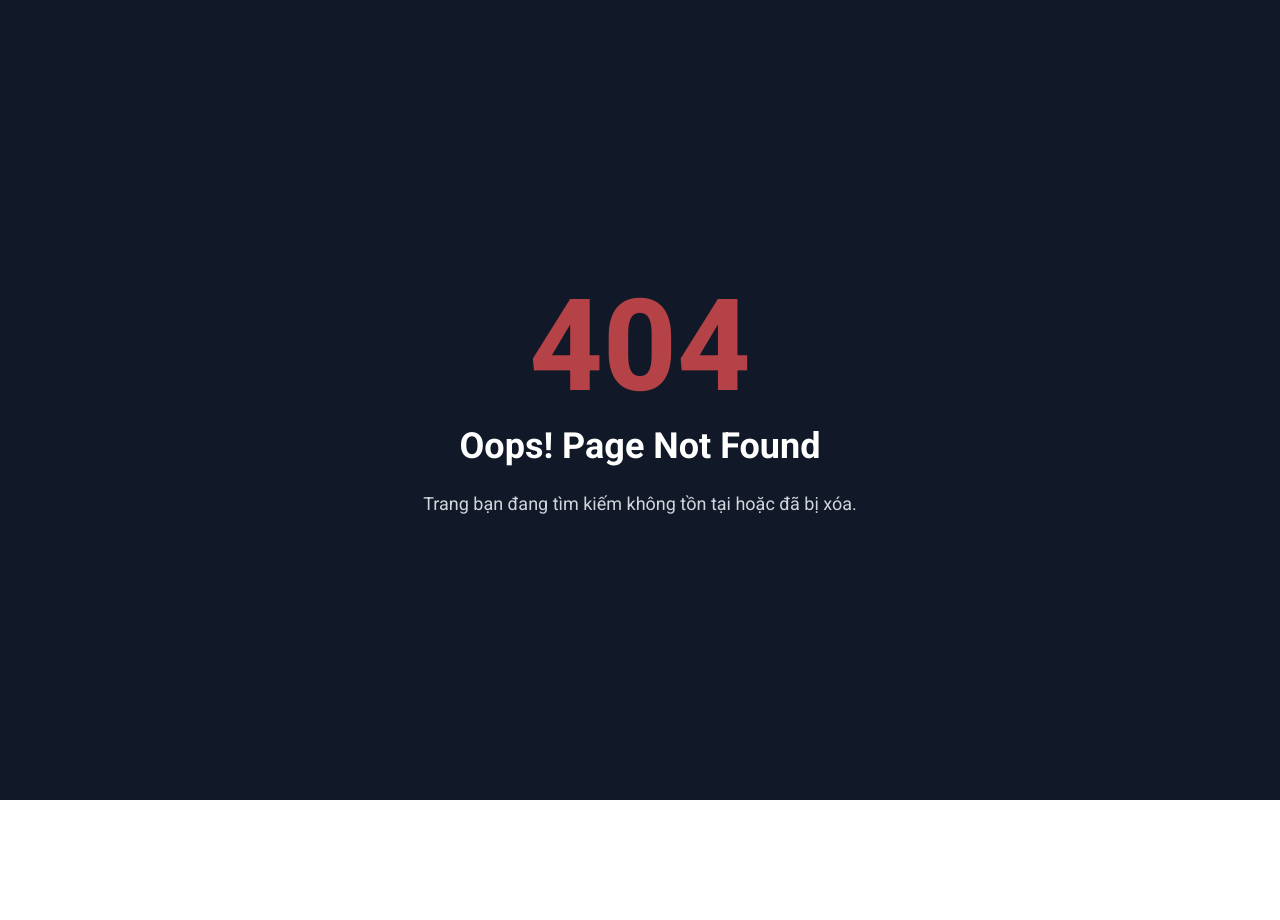
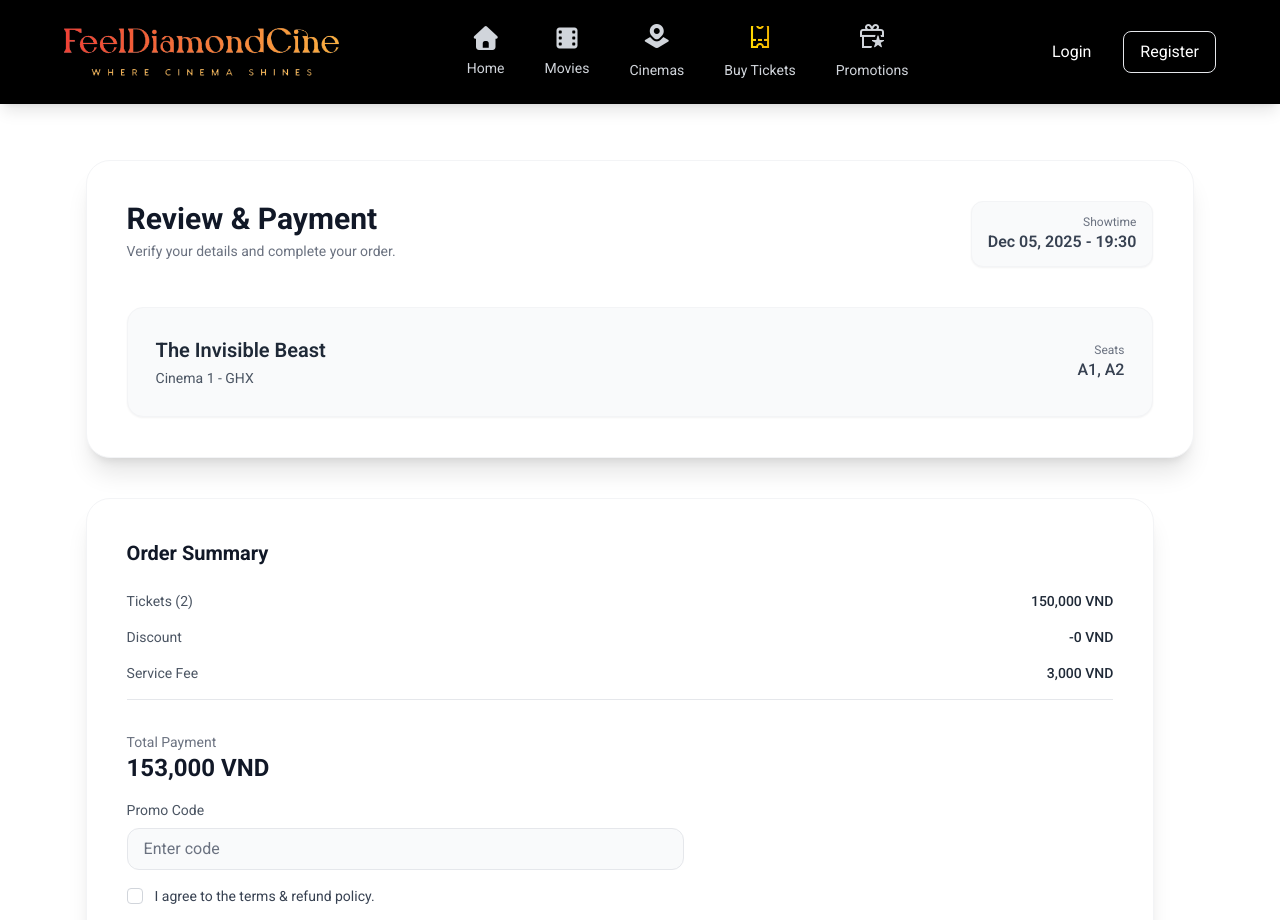
Before and after one commit to diepphuphuocloc24/Cybersoft_BC90-Movie_Ticket_Booking__Group_5-Loc-KCuong, a React (Vite) app in the folder MovieTicketBookingProject/: page /check-out in a window 1280 px wide. Before the commit this address had no page. Shown: the top 920 px of the page. Before the commit the page ends 800 px from the top, so only its background shows below. Built offline with nearby package versions, Linux system fonts and the light colour scheme; a web font is replaced by a local one.

Commit message:
Loc add CheckOut Page and fix bug for image

```diff
--- a/MovieTicketBookingProject/src/pages/1.HomeTemplate/4.TicketBooking/index.jsx
+++ b/MovieTicketBookingProject/src/pages/1.HomeTemplate/4.TicketBooking/index.jsx
@@ -1,5 +1,6 @@
 import React, { useState } from 'react'
 import dataSeats from './danhSachGhe.json'
+import { Link } from 'react-router-dom';
 
 const TicketBooking = () => {
     const [propSeats, setPropSeats] = useState(dataSeats);
@@ -184,7 +185,7 @@ const TicketBooking = () => {
                 <div className="flex flex-col items-center bg-gray-300 p-6 gap-6">
 
                     {/* SCREEN */}
-                    <div className="w-full bg-gradient-to-r from-amber-300 via-amber-200 to-amber-300 text-black py-3 rounded-xl text-xl font-extrabold tracking-wider text-center shadow-xl shadow-amber-400/50 border border-amber-400">
+                    <div className="w-full bg-linear-to-r from-amber-300 via-amber-200 to-amber-300 text-black py-3 rounded-xl text-xl font-extrabold tracking-wider text-center shadow-xl shadow-amber-400/50 border border-amber-400">
                         SCREEN
                     </div>
 
@@ -250,35 +251,41 @@ const TicketBooking = () => {
                     </div>
                 </div>
 
-                <h2 className="text-3xl font-extrabold text-gray-800 mb-6 border-b py-15">
-                    SELECT SEATS
+                <h2 className="text-3xl font-extrabold text-gray-800 mb-6 border-b pb-2 pt-15">
+                    SEATS
                 </h2>
 
-                <div className="bg-white p-6 rounded-2xl shadow-xl mt-8 flex flex-col gap-5 border border-gray-100">
+                <div className="bg-white p-7 rounded-3xl shadow-xl mt-8 flex flex-col gap-6 border border-gray-100 transition-all hover:shadow-2xl">
+
                     <div className="flex justify-between items-center">
-                        <h3 className="text-gray-600 font-medium">
-                            Seats:
+                        <h3 className="text-gray-500 font-semibold tracking-wide">
+                            Seats
                         </h3>
-                        <span className="text-lg font-semibold text-gray-800">
+                        <span className="text-xl font-bold text-gray-800 bg-gray-50 px-3 py-1 rounded-lg shadow-sm">
                             {activeSeats.length > 0 ? activeSeats.join(', ') : 'Not selected'}
                         </span>
                     </div>
 
-                    <div className="border-t pt-4 border-red-200 flex justify-between items-center">
-                        <h3 className="text-xl text-red-600 font-bold">
-                            Subtotal:
+                    <div className="border-t pt-5 border-red-200 flex justify-between items-center">
+                        <h3 className="text-2xl text-red-600 font-extrabold tracking-wide">
+                            Subtotal
                         </h3>
-                        <span className="text-2xl font-extrabold text-red-600">
+                        <span className="text-3xl font-extrabold text-red-600 drop-shadow-sm">
                             110.500đ
                         </span>
                     </div>
 
                     <div className="flex justify-end mt-4">
-                        <button className="bg-red-600 text-white font-extrabold py-3 px-6 rounded-xl hover:bg-red-700 transition-all duration-300 shadow-lg shadow-red-300/50 transform hover:scale-105 **w-auto**">
+                        <Link
+                            to="/check-out"
+                            className="bg-red-600 text-white font-extrabold py-3 px-8 rounded-2xl hover:bg-red-700 transition-all duration-300 shadow-lg shadow-red-400/40 transform hover:scale-105 active:scale-95 cursor-pointer text-lg tracking-wide"
+                        >
                             Buy Ticket
-                        </button>
+                        </Link>
                     </div>
+
                 </div>
+
             </div>
         </div>
     )
--- /dev/null
+++ b/MovieTicketBookingProject/src/pages/1.HomeTemplate/5.CheckOut/index.jsx
@@ -0,0 +1,105 @@
+import React from 'react'
+import { NavLink } from 'react-router-dom'
+
+const CheckOut = () => {
+    return (
+        <section className="min-h-screen bg-gradient-to-br from-gray-50 to-gray-100 py-14 px-6">
+            <div className="container mx-auto grid grid-cols-1 lg:grid-cols-3 gap-10">
+
+                <div className="lg:col-span-2 bg-white rounded-3xl p-10 shadow-xl border border-gray-100 transition-all hover:shadow-2xl">
+                    <div className="flex items-start justify-between">
+                        <div>
+                            <h1 className="text-3xl font-bold text-gray-900">Review & Payment</h1>
+                            <p className="text-sm text-gray-500 mt-1">Verify your details and complete your order.</p>
+                        </div>
+
+                        <div className="text-right bg-gray-50 px-4 py-3 rounded-xl border border-gray-100 shadow-sm">
+                            <p className="text-xs text-gray-500">Showtime</p>
+                            <p className="font-semibold text-gray-700">Dec 05, 2025 - 19:30</p>
+                        </div>
+                    </div>
+
+                    <div className="mt-10 border border-gray-100 rounded-2xl p-7 bg-gray-50 shadow-sm transition-all hover:shadow-md hover:bg-gray-100 cursor-pointer">
+                        <div className="flex items-center justify-between">
+                            <div>
+                                <h2 className="text-xl font-semibold text-gray-800">The Invisible Beast</h2>
+                                <p className="text-sm text-gray-600 mt-1">Cinema 1 - GHX</p>
+                            </div>
+
+                            <div className="text-right">
+                                <p className="text-xs text-gray-500">Seats</p>
+                                <p className="font-medium text-gray-700">A1, A2</p>
+                            </div>
+                        </div>
+                    </div>
+                </div>
+
+                <div className="bg-white rounded-3xl p-10 shadow-xl border border-gray-100 transition-all hover:shadow-2xl">
+                    <h3 className="text-xl font-bold text-gray-900">Order Summary</h3>
+
+                    <div className="mt-6 space-y-4">
+                        <div className="flex justify-between text-sm text-gray-600 hover:text-gray-800 transition cursor-pointer">
+                            <span>Tickets (2)</span>
+                            <span className="font-medium text-gray-800">150,000 VND</span>
+                        </div>
+
+                        <div className="flex justify-between text-sm text-gray-600 hover:text-gray-800 transition cursor-pointer">
+                            <span>Discount</span>
+                            <span className="font-medium text-gray-800">-0 VND</span>
+                        </div>
+
+                        <div className="flex justify-between text-sm text-gray-600 hover:text-gray-800 transition cursor-pointer">
+                            <span>Service Fee</span>
+                            <span className="font-medium text-gray-800">3,000 VND</span>
+                        </div>
+
+                        <div className="pt-4 border-t border-gray-200"></div>
+
+                        <div className="flex justify-between items-center">
+                            <div>
+                                <div className="text-sm text-gray-500">Total Payment</div>
+                                <div className="text-2xl font-bold text-gray-900">153,000 VND</div>
+                            </div>
+                        </div>
+
+                        <div className="mt-6">
+                            <label className="block text-sm text-gray-600">Promo Code</label>
+
+                            <div className="mt-2 flex">
+                                <input
+                                    placeholder="Enter code"
+                                    className="w-4/7 px-4 py-2 border rounded-xl bg-gray-50 focus:ring-2 focus:ring-red-500 transition outline-none"
+                                />
+                                <button
+                                    className="w-3/7 ml-3 px-5 py-2 bg-black text-white rounded-xl font-medium hover:bg-gray-800 transition cursor-pointer"
+                                >
+                                    Apply
+                                </button>
+                            </div>
+                        </div>
+
+                        <div className="mt-6 flex items-center gap-3 cursor-pointer select-none">
+                            <input
+                                type="checkbox"
+                                id="agreeTerms"
+                                className="w-4 h-4 rounded border-gray-300 text-red-500 focus:ring-red-500 cursor-pointer"
+                            />
+                            <label htmlFor="agreeTerms" className="text-sm text-gray-700 cursor-pointer">
+                                I agree to the terms & refund policy.
+                            </label>
+                        </div>
+
+                        <NavLink
+                            to="/"
+                            className="block w-full mt-6 bg-red-500 hover:bg-red-600 text-white text-center py-3 rounded-xl font-bold shadow-md transition cursor-pointer"
+                        >
+                            Pay Now (153,000 VND)
+                        </NavLink>
+                    </div>
+                </div>
+            </div>
+        </section>
+    )
+}
+
+export default CheckOut
--- a/MovieTicketBookingProject/src/pages/1.HomeTemplate/_components/1.Header/index.jsx
+++ b/MovieTicketBookingProject/src/pages/1.HomeTemplate/_components/1.Header/index.jsx
@@ -8,7 +8,7 @@ const HomeHeader = () => {
                 {/* LOGO */}
                 <NavLink to="/">
                     <img
-                        src="./img/logo.png"
+                        src="/img/logo.png"
                         alt="FielDiamondCine Logo"
                         className="logo-img"
                     />
--- a/MovieTicketBookingProject/src/pages/1.HomeTemplate/_components/2.Footer/index.jsx
+++ b/MovieTicketBookingProject/src/pages/1.HomeTemplate/_components/2.Footer/index.jsx
@@ -5,7 +5,7 @@ const Footer = () => {
         <footer className="bg-gray-950 text-gray-300">
 
             {/* TOP BORDER LINE */}
-            <div className="h-1 w-full bg-gradient-to-r from-red-600 to-red-400"></div>
+            <div className="h-1 w-full bg-linear-to-r from-red-600 to-red-400"></div>
 
             {/* MAIN FOOTER CONTENT */}
             <div className="container mx-auto py-14">
@@ -14,7 +14,7 @@ const Footer = () => {
                     {/* Logo + Info */}
                     <div className="flex flex-col gap-6">
                         <img
-                            src="./img/logo.png"
+                            src="/img/logo.png"
                             className="w-80 object-contain mx-auto md:mx-0"
                             alt="FeelDiamondCine Logo"
                         />
--- a/MovieTicketBookingProject/src/pages/2.AdminTemplate/_components/1.Header/index.jsx
+++ b/MovieTicketBookingProject/src/pages/2.AdminTemplate/_components/1.Header/index.jsx
@@ -5,7 +5,7 @@ const AdminHeader = () => {
     return (
         <aside className="flex-1 bg-black text-white flex flex-col shadow-2xl text-xl">
             <div className="py-6 px-2 text-2xl font-extrabold text-blue-400 flex items-center justify-center">
-                <img src="./img/logo.png" alt="Logo" />
+                <img src="/img/logo.png" alt="Logo" />
             </div>
 
             <nav className="flex flex-col py-8 gap-5">
--- a/MovieTicketBookingProject/src/pages/2.AdminTemplate/index.jsx
+++ b/MovieTicketBookingProject/src/pages/2.AdminTemplate/index.jsx
@@ -52,7 +52,7 @@ const AdminTemplate = () => {
                         {/* Avatar */}
                         <div className="w-10 h-10 rounded-full overflow-hidden border-2 border-gray-300 cursor-pointer">
                             <img
-                                src="./img/avatarLogo.jpg"
+                                src="/img/avatarLogo.jpg"
                                 alt="avatar"
                                 className="w-full h-full object-cover"
                             />
--- a/MovieTicketBookingProject/src/route/index.jsx
+++ b/MovieTicketBookingProject/src/route/index.jsx
@@ -12,6 +12,7 @@ import Movies from "../pages/2.AdminTemplate/2.Movies";
 import Users from "../pages/2.AdminTemplate/3.Users";
 
 import PageNotFound from "../pages/3.PageNotFound";
+import CheckOut from "../pages/1.HomeTemplate/5.CheckOut";
 
 const routes = [
   {
@@ -33,7 +34,10 @@ const routes = [
       {
         path: "buy-ticket",
         element: <TicketBooking />
-      },
+      }, {
+        path: "check-out",
+        element: <CheckOut />
+      }
     ],
   },
 
```
